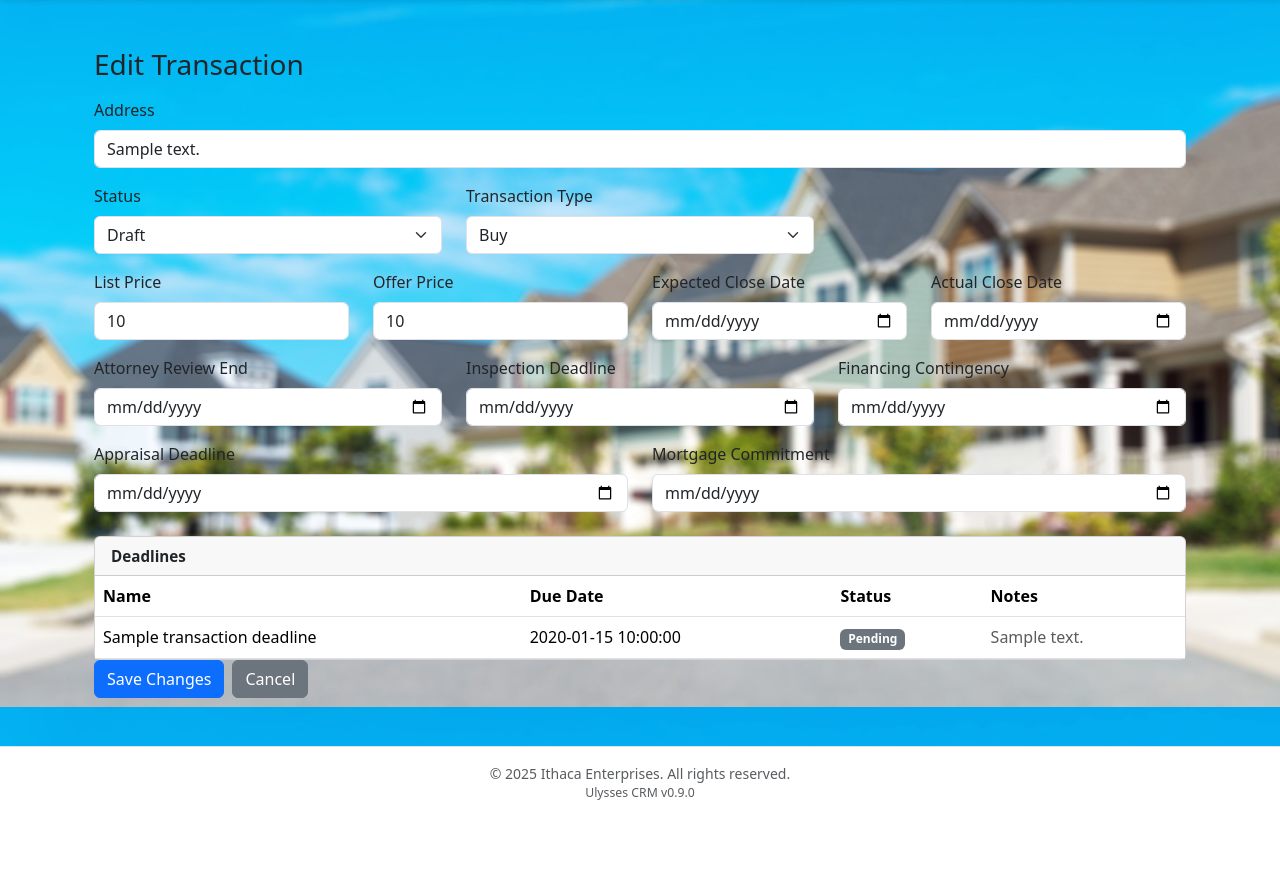
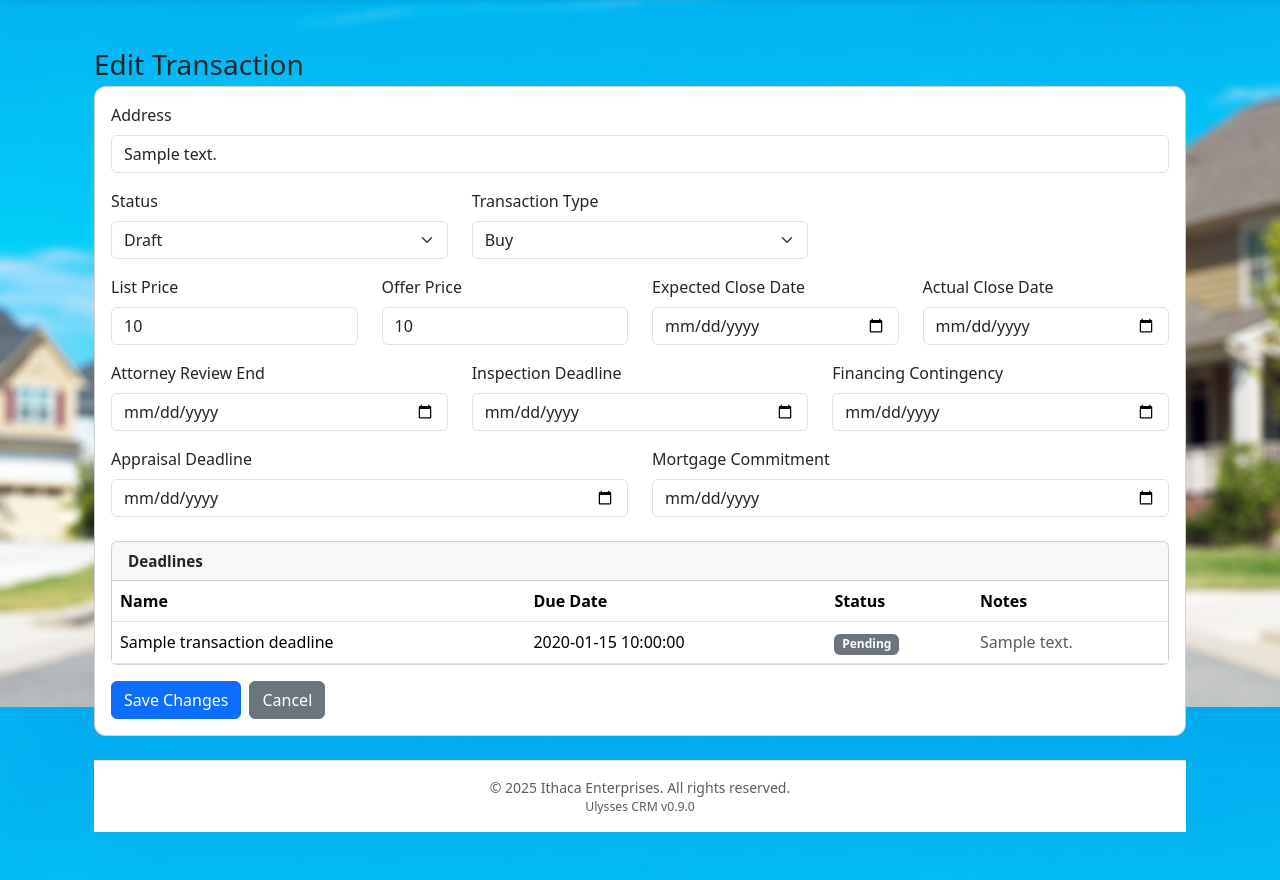
Before and after one commit to ithaca767/realEstateCRM, a Flask app: page /transactions/1/edit in a window 1280 px wide. Shown: the part 93-973 px from the top of the page. Before the commit the page ends 893 px from the top, so only its background shows below. Run offline with Flask 3, Linux system fonts and the light colour scheme; a user stored in the database is signed in; tables that the repository leaves empty hold one stand-in row (values such as "Sample post"); a database or web service that is not in the repository returns one stand-in record (values such as "Sample title"); some libraries are stand-ins or nearby versions.

Commit message:
UI: align transaction form layout with contacts page

```diff
--- a/templates/base.html
+++ b/templates/base.html
@@ -44,6 +44,14 @@
       .card-header {
         font-size: 0.95rem;
         font-weight: 600;
+      }
+
+      .card-soft {
+        border-radius: 12px;
+      }
+
+      .card-soft .card-body {
+        border-radius: 12px;
       }
 
       /* ...rest of your existing styles... */
--- a/templates/transactions/transaction_form.html
+++ b/templates/transactions/transaction_form.html
@@ -6,15 +6,26 @@
 
 {% block content %}
 <div class="container py-4">
-
-  <h3 class="mb-3">
+  <h3 class="mb-1">
     {% if mode == "edit" %}Edit Transaction{% else %}New Transaction{% endif %}
   </h3>
 
-  <form method="post">
-    {% if next_url %}
-      <input type="hidden" name="next" value="{{ next_url }}">
-    {% endif %}
+  {% if mode == "edit" and contact %}
+    <div class="text-muted small mb-3">
+      For:
+      {{ contact['first_name'] }}{% if contact['last_name'] %} {{ contact['last_name'] }}{% endif %}
+      {% if contact['email'] %} · {{ contact['email'] }}{% endif %}
+      {% if contact['phone'] %} · {{ contact['phone'] }}{% endif %}
+    </div>
+  {% endif %}
+
+  <div class="card card-soft mb-4">
+    <div class="card-body bg-white">
+
+      <form method="post">
+        {% if next_url %}
+          <input type="hidden" name="next" value="{{ next_url }}">
+        {% endif %}
 
     <div class="row mb-3">
       <div class="col-12">
@@ -208,7 +219,7 @@
         </div>
       </div>
 
-    <div class="d-flex gap-2">
+    <div class="d-flex gap-2 mt-3">
       <button type="submit" class="btn btn-primary">
         {% if mode == "edit" %}Save Changes{% else %}Create Transaction{% endif %}
       </button>
@@ -218,6 +229,5 @@
       {% endif %}
     </div>
   </form>
-
 </div>
 {% endblock %}
```
